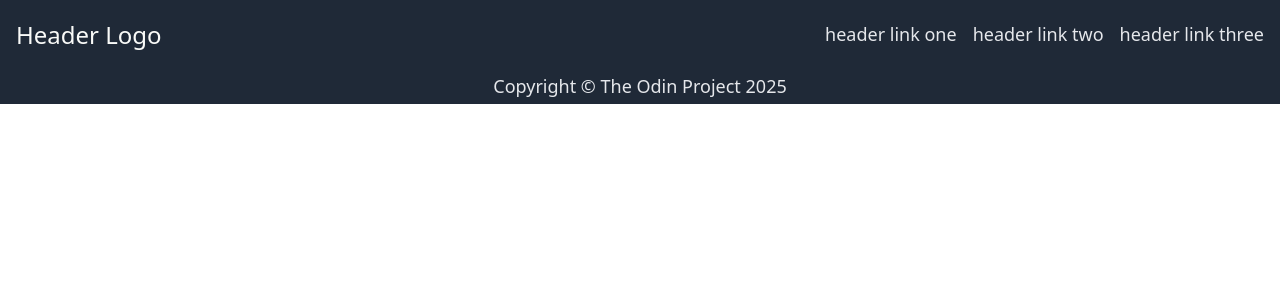
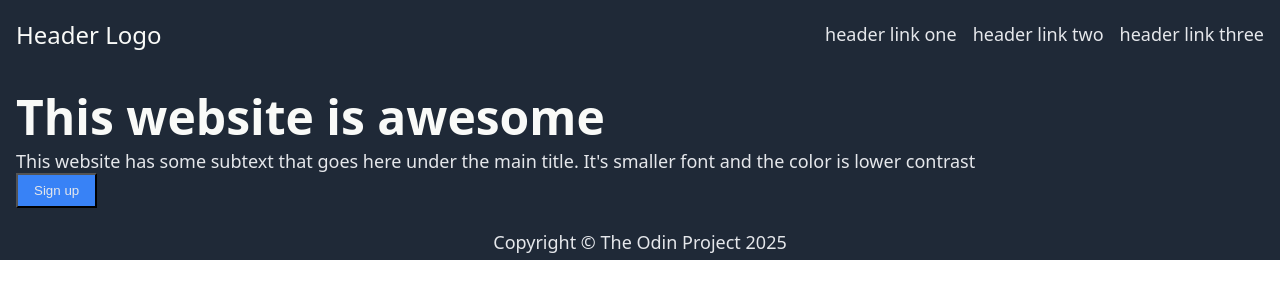
Before and after one commit to jnnofrada/Landing-Page-Project, a plain HTML site: page index.html in a window 1280 px wide. Drawn offline with Linux system fonts and the light colour scheme.

Commit message:
Styled main title text, subtitle text, and buttons

```diff
--- a/index.html
+++ b/index.html
@@ -21,7 +21,18 @@
     </div>
     <div class="content">
         <div class="main">
+            <div class="main-text">
+                <div class="title">
+                    This website is awesome
+                </div>
+                <div class="subtitle">
+                    This website has some subtext that goes here under the main title. It's smaller font and the color is lower contrast
+                </div>
+                <button>Sign up</button>
+            </div>
+            <div class="main-image">
 
+            </div>
         </div>
         <div class="information">
 
--- a/style.css
+++ b/style.css
@@ -48,3 +48,27 @@ ul {
     padding: 0;
     font-weight: 100;
 }
+
+.main {
+    display: flex;
+    background-color: #1f2937;
+    padding: 16px;
+}
+
+.title {
+    color: #F9FAF8;
+    font-size: 48px;
+    font-weight: 900;
+}
+
+.subtitle {
+    color: #E5E7EB;
+    font-size: 18px;
+    font-weight: 100;
+}
+
+button {
+    background-color: #3882F6;
+    color: #E5E7EB;
+    padding: 8px 16px;
+}
```
